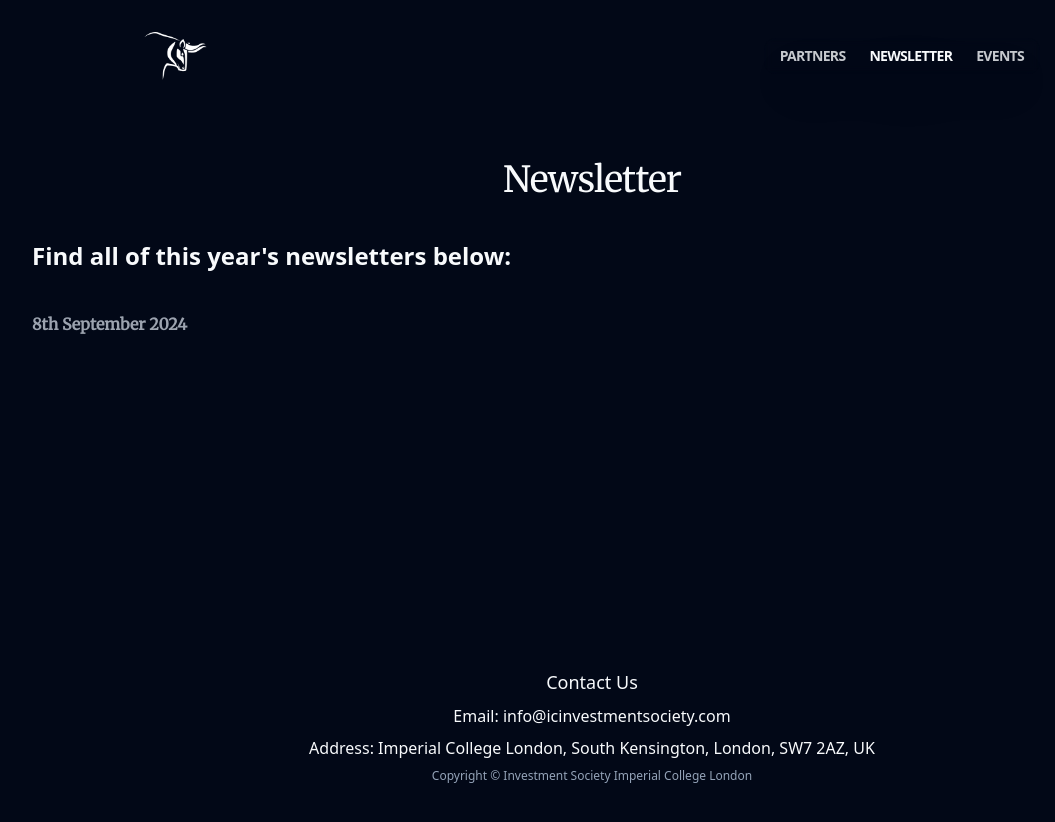
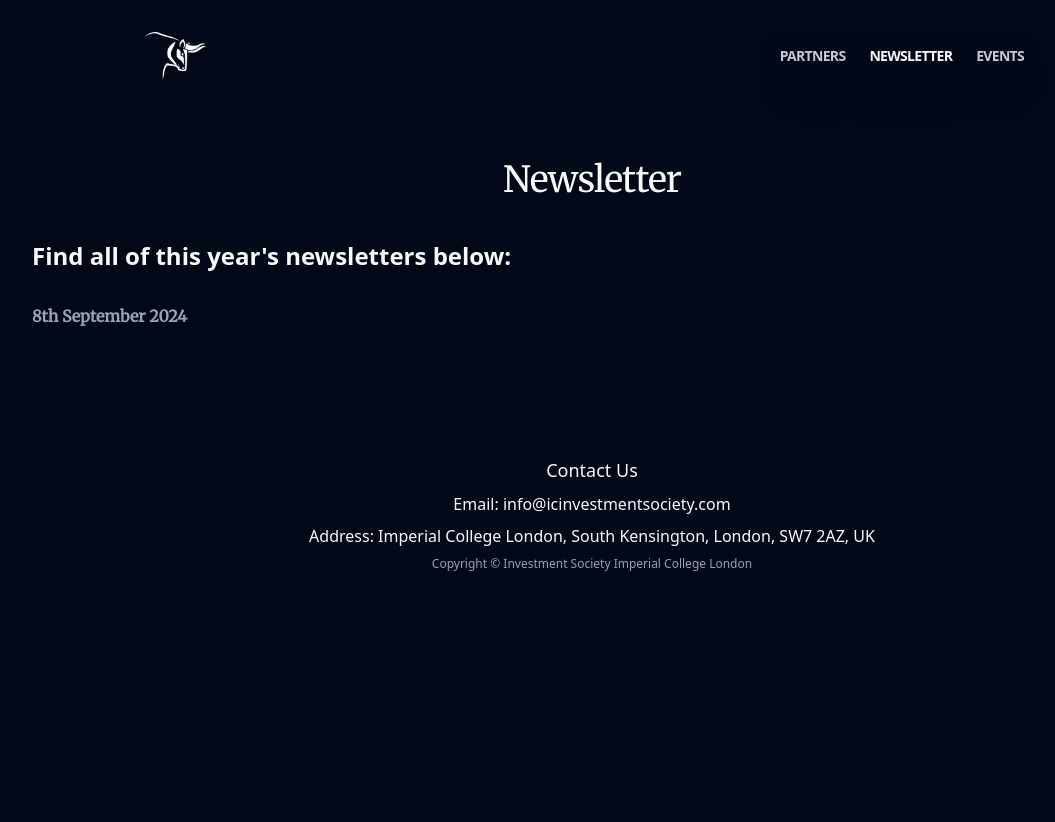
Before and after one commit to ahmedmahmud/icis-web, a React (Vite) app: page /newsletter in a window 1280 px wide. Shown: the top 822 px of the page, without its empty margins (48-1103 px from the left). Before the commit the page ends 800 px from the top, so only its background shows below. Built offline with nearby package versions, Linux system fonts and the light colour scheme; a web font is replaced by a local one.

Commit message:
changed the footer back

```diff
--- a/src/components/ui/site-footer.jsx
+++ b/src/components/ui/site-footer.jsx
@@ -4,7 +4,7 @@
   return (
     <div style={{ backgroundColor: '#1abc9c' }}>
       <footer
-        className="w-full fixed bottom-0 left-0 right-0 text-center p-4"
+        className="w-full flex flex-col min-h-screen left-0 right-0 text-center p-4"
         style={{ backgroundColor: '#020817' }}
       >
         <p className="text-lg mb-2">Contact Us</p>
--- a/src/pages/newsletter.jsx
+++ b/src/pages/newsletter.jsx
@@ -7,7 +7,7 @@
         Find all of this year's newsletters below:
       </h2>
 
-      <div className="ps-10 my-10 mx-10 text-md font-semibold mb-8 font-serif font-light fade-in-text text-gray-500 dark:text-gray-400">
+      <div className="ps-10 pb-20 my-30 mx-10 text-md font-semibold mb-8 font-serif font-light fade-in-text text-gray-500 dark:text-gray-400">
 
       <a href="src\components\ui\Newletter-08092024.pdf">
         8th September 2024
--- a/src/pages/overview.jsx
+++ b/src/pages/overview.jsx
@@ -57,7 +57,7 @@
       <h2 className="ps-10 mt-40 mb-10 text-2xl tracking-wider fade-in-text pt-10">
         Some recent highlights...
       </h2>
-      <div className="mx-10 flex flex-row gap-8 pb-25">
+      <div className="mx-10 flex flex-row gap-8 pb-10">
         <div className="flex-1">
           <InstagramPost /> {/* Use the InstagramPost component */}
         </div>
```
